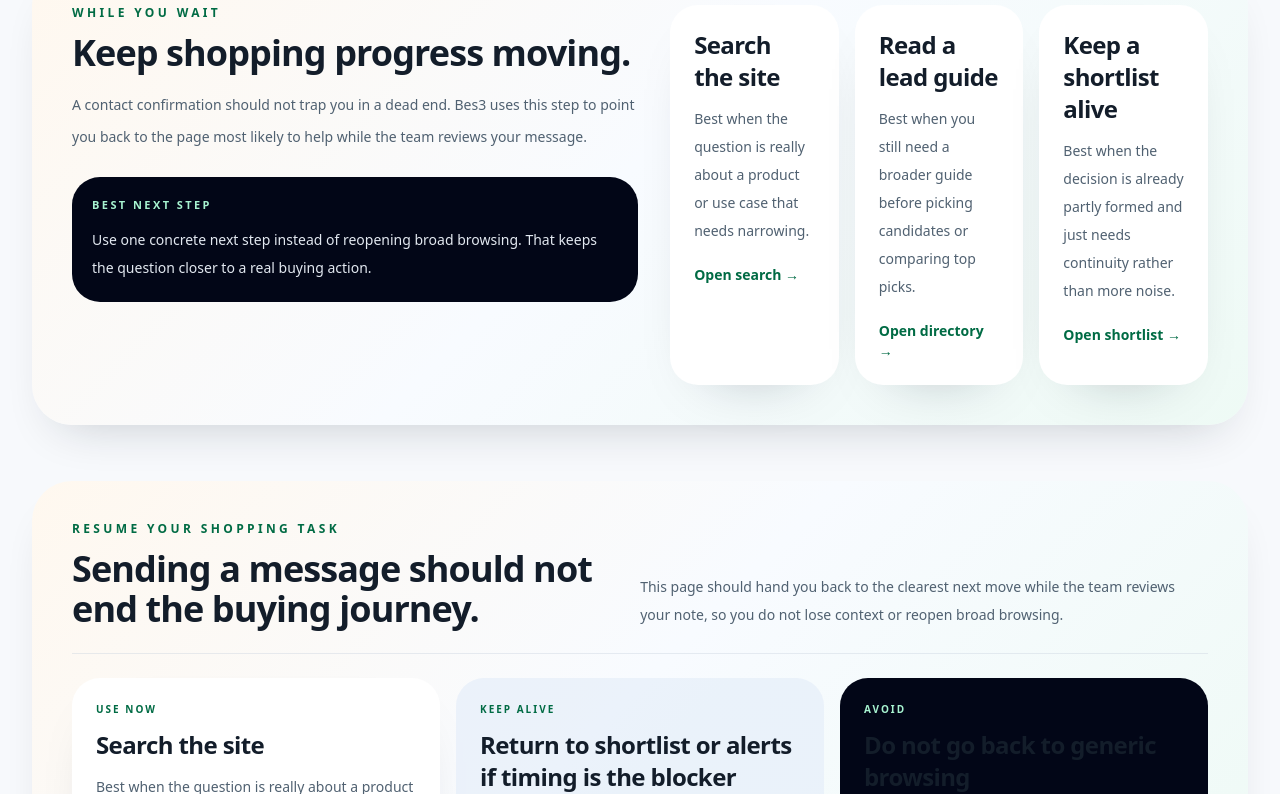
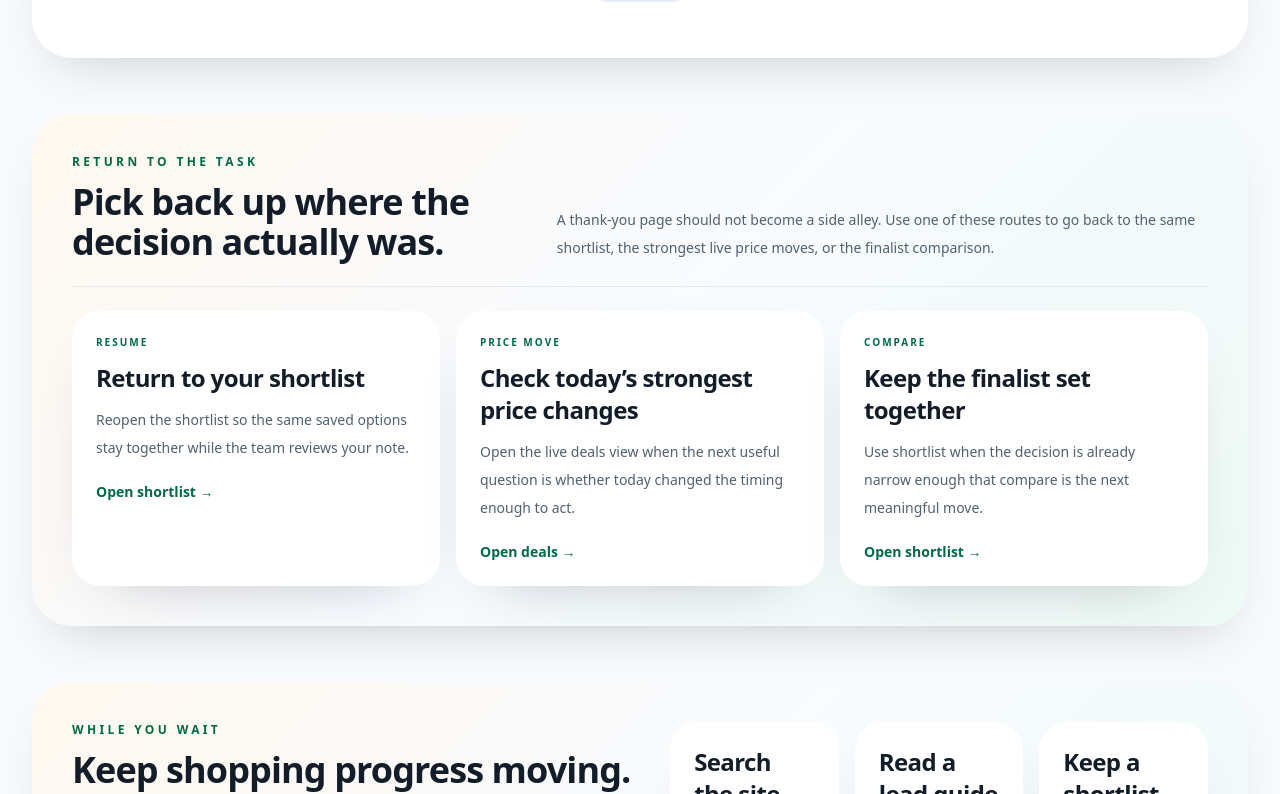
Before and after one commit to xxrenzhe/bes3, a Next.js app: page /thank-you in a window 1280 px wide. Shown: the part 706-1500 px from the top of the page. Built offline with nearby package versions, Linux system fonts and the light colour scheme; no server answers; the database is empty.

Commit message:
Land PMFrame thank-you task recovery

```diff
--- a/src/app/thank-you/page.tsx
+++ b/src/app/thank-you/page.tsx
@@ -94,6 +94,43 @@ export default async function ThankYouPage({
   const leadGuide = articles.find((article) => article.type === 'guide') || null
   const leadCategory = leadReview?.product?.category || leadComparison?.product?.category || categories[0] || ''
   const leadCategoryLabel = getCategoryLabel(leadCategory)
+  const taskRecoveryTitle = resumeContext
+    ? `Return to ${resumeContext.label.toLowerCase()}`
+    : 'Return to your shortlist'
+  const taskRecoveryDescription = resumeContext
+    ? resumeContext.description
+    : 'Reopen the shortlist so the same saved options stay together while the team reviews your note.'
+  const taskRecoveryRoutes = [
+    {
+      eyebrow: 'Resume',
+      title: taskRecoveryTitle,
+      description: taskRecoveryDescription,
+      href: resumeContext?.href || '/shortlist',
+      label: resumeContext ? resumeContext.label : 'Open shortlist'
+    },
+    {
+      eyebrow: 'Price move',
+      title: 'Check today’s strongest price changes',
+      description: 'Open the live deals view when the next useful question is whether today changed the timing enough to act.',
+      href: '/deals',
+      label: 'Open deals'
+    },
+    leadComparison
+      ? {
+          eyebrow: 'Compare',
+          title: 'Continue comparing the finalists',
+          description: 'Use the lead comparison when the real job is still choosing between two or three serious options.',
+          href: getArticlePath(leadComparison.type, leadComparison.slug),
+          label: 'Open comparison'
+        }
+      : {
+          eyebrow: 'Compare',
+          title: 'Keep the finalist set together',
+          description: 'Use shortlist when the decision is already narrow enough that compare is the next meaningful move.',
+          href: '/shortlist',
+          label: 'Open shortlist'
+        }
+  ]
 
   const intentMeta: Record<
     ContactIntent,
@@ -331,6 +368,12 @@ export default async function ThankYouPage({
               {selectedMeta.title}
             </h1>
             <p className="mx-auto mt-4 max-w-3xl text-lg leading-8 text-muted-foreground">{selectedMeta.description}</p>
+            <div className="mx-auto mt-6 max-w-3xl rounded-[1.75rem] bg-[linear-gradient(135deg,#fff8ef_0%,#f8fbff_48%,#eefaf5_100%)] p-5 text-left shadow-panel">
+              <p className="text-[11px] font-semibold uppercase tracking-[0.22em] text-primary">Do not lose the task</p>
+              <p className="mt-3 text-sm leading-7 text-muted-foreground">
+                The message is sent. The next useful move is to reopen the same shopping task, check whether price timing changed, or continue comparing the finalists instead of dropping back to generic browsing.
+              </p>
+            </div>
             <div className="mt-6 flex flex-wrap justify-center gap-2">
               <span className="rounded-full bg-muted px-4 py-2 text-[11px] font-semibold uppercase tracking-[0.18em] text-muted-foreground">
                 {selectedMeta.eyebrow}
@@ -341,6 +384,34 @@ export default async function ThankYouPage({
                 </span>
               ) : null}
             </div>
+          </div>
+        </section>
+
+        <section className="rounded-[2.5rem] bg-[linear-gradient(135deg,#fff8ef_0%,#f8fbff_48%,#eefaf5_100%)] p-8 shadow-panel sm:p-10">
+          <div className="flex flex-col gap-4 border-b border-border/40 pb-6 md:flex-row md:items-end md:justify-between">
+            <div>
+              <p className="editorial-kicker">Return To The Task</p>
+              <h2 className="mt-3 font-[var(--font-display)] text-4xl font-black tracking-tight text-foreground">
+                Pick back up where the decision actually was.
+              </h2>
+            </div>
+            <p className="max-w-2xl text-sm leading-7 text-muted-foreground">
+              A thank-you page should not become a side alley. Use one of these routes to go back to the same shortlist, the strongest live price moves, or the finalist comparison.
+            </p>
+          </div>
+          <div className="mt-6 grid gap-4 md:grid-cols-3">
+            {taskRecoveryRoutes.map((route) => (
+              <Link
+                key={`${route.eyebrow}-${route.title}`}
+                href={route.href}
+                className="rounded-[1.75rem] bg-white p-6 shadow-[0_24px_60px_-40px_rgba(15,23,42,0.35)] transition-transform hover:-translate-y-1"
+              >
+                <p className="text-[10px] font-bold uppercase tracking-[0.2em] text-primary">{route.eyebrow}</p>
+                <h3 className="mt-3 font-[var(--font-display)] text-2xl font-black tracking-tight text-foreground">{route.title}</h3>
+                <p className="mt-3 text-sm leading-7 text-muted-foreground">{route.description}</p>
+                <p className="mt-5 text-sm font-semibold text-primary">{route.label} →</p>
+              </Link>
+            ))}
           </div>
         </section>
 
@@ -380,13 +451,13 @@ export default async function ThankYouPage({
           cards={[
             {
               eyebrow: 'Use now',
-              title: selectedMeta.routes[0]?.title || 'Pick one concrete next step',
-              description: selectedMeta.routes[0]?.description || 'Choose the next page that gets you closer to a real decision.'
+              title: taskRecoveryRoutes[0]?.title || 'Pick one concrete next step',
+              description: taskRecoveryRoutes[0]?.description || 'Choose the next page that gets you closer to a real decision.'
             },
             {
               eyebrow: 'Keep alive',
-              title: 'Return to shortlist or alerts if timing is the blocker',
-              description: 'If you are not buying this minute, the best outcome is to preserve the work already done instead of restarting later.',
+              title: 'Return to shortlist, compare, or price timing with context',
+              description: 'If you are not buying this minute, the best outcome is to preserve the work already done and reconnect it to the same candidates or category instead of restarting later.',
               tone: 'muted'
             },
             {
```
